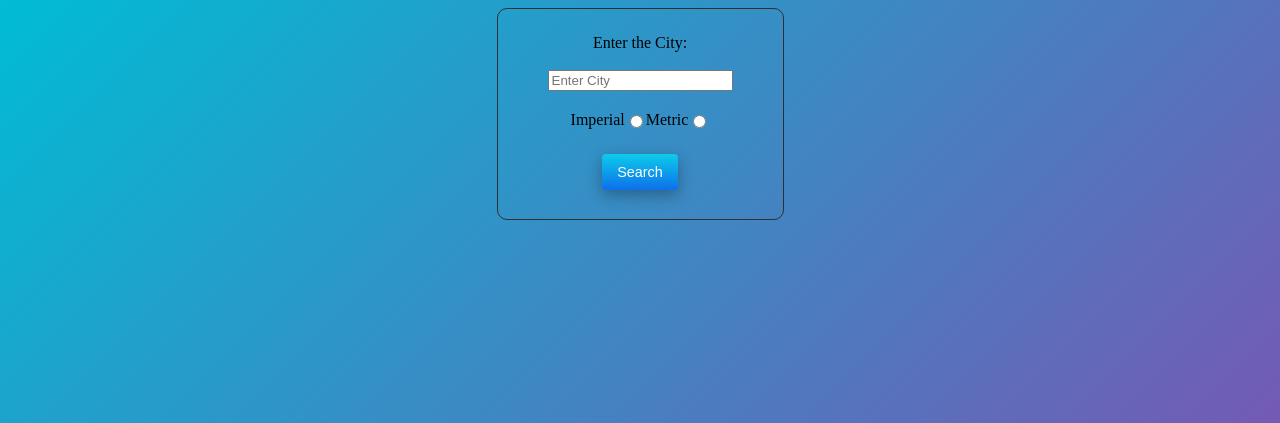
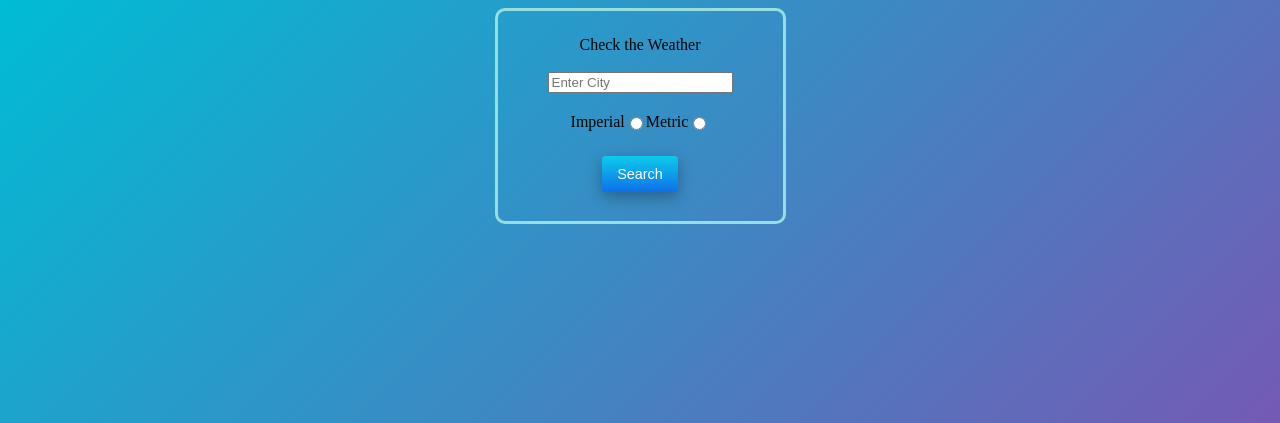
Before and after one commit to Dendop/weather-app, a Flask app: page / in a window 1280 px wide. Shown: the top 423 px of the page. Run offline with Flask 3, Linux system fonts and the light colour scheme; parts of the project's set-up code (start-up, migrations or seed data) failed here and were passed over.

Commit message:
styles update

```diff
--- a/main/static/css/styles.css
+++ b/main/static/css/styles.css
@@ -4,13 +4,16 @@
     align-items: center;
     width : 275px;
     height : 200px;
-    border : 1px solid #303030;
+    border : 3px solid #96dee0;
     padding : 5px;
     background-color: linear-gradient(150deg,  #8e44ad, #00bcd4);
     background-size: 200% 200%;
     background-position: center center;
     border-radius: 10px;
 
+}
+form {
+    font-family: montserrat;
 }
 
 #button {
@@ -52,6 +55,7 @@ body {
     display: flex;
     align-items: center;
     margin-bottom: 20px;
+    text-transform: capitalize;
 }
 #header_on_panel {
     display: flex;
--- a/main/templates/layout.html
+++ b/main/templates/layout.html
@@ -10,7 +10,7 @@
 <body>
     <form method = "POST" id = "weather-form">
         <div id = "panel">
-            <label id = "header_on_panel">Enter the City:</label><br>
+            <label id = "header_on_panel">Check the Weather</label><br>
             <input type = "text" name = "city" class="city" placeholder = "Enter City">
 
             <div class="radio-group">
@@ -22,7 +22,7 @@
             <button id = "button" type = "submit">Search</button>
         </div>
         <div id = "result">
-
+            <!-- js send received data here-->
         </div>
     </form>
     <script src="{{ url_for('static', filename='js/main.js') }}"></script>
```
Also changed, not shown: main/__init__.py (line endings or trailing spaces).
